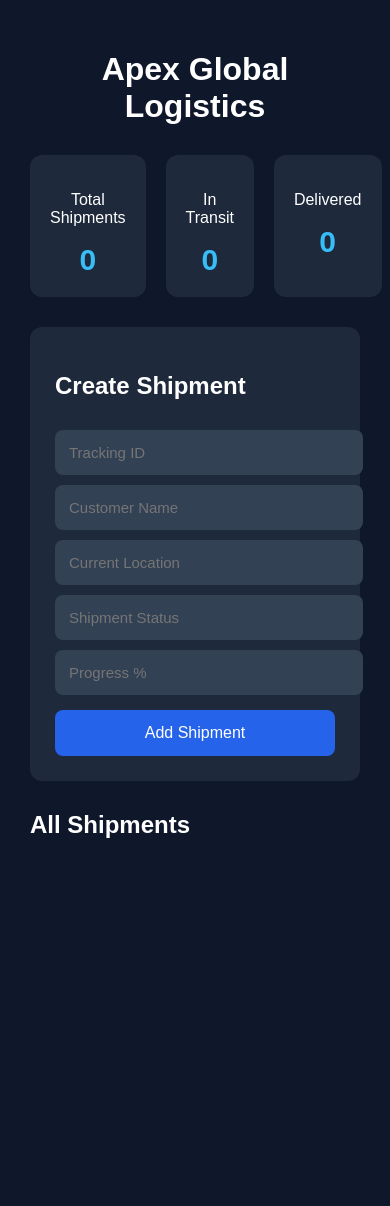
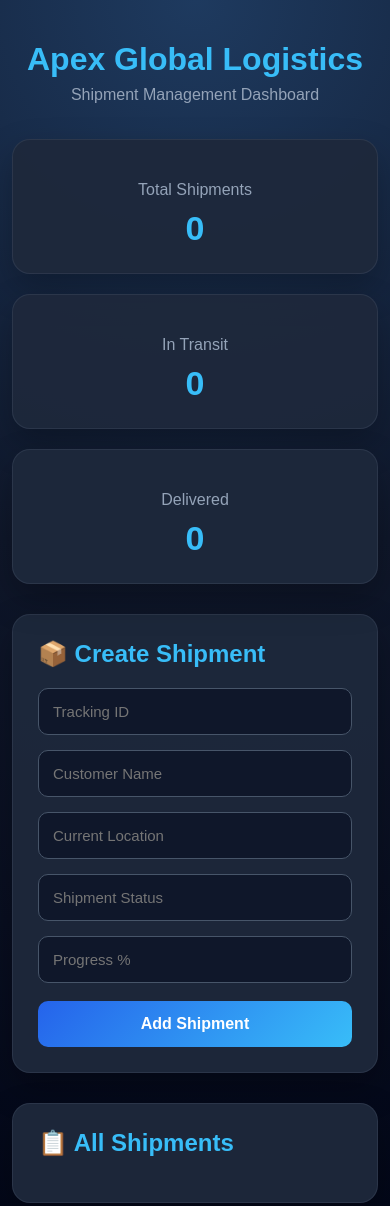
Before and after one commit to flamenation036-cell/apex-global-logistics, a plain HTML site: page admin.html in a window 390 px wide. Before the commit the page ends 889 px from the top, so only its background shows below. Drawn offline with Linux system fonts and the light colour scheme; no server answers.

Commit message:
Restore admin dashboard statistics and shipment loading

```diff
--- a/admin.html
+++ b/admin.html
@@ -8,137 +8,249 @@
   <meta name="viewport"
     content="width=device-width, initial-scale=1.0">
 
-  <title>Admin Dashboard</title>
+  <title>Apex Global Logistics — Admin Dashboard</title>
 
   <style>
 
-    body{
-      margin:0;
-      padding:30px;
-      background:#0f172a;
-      font-family:Arial;
-      color:white;
+    * {
+      box-sizing: border-box;
     }
 
-    h1{
-      text-align:center;
-      margin-bottom:30px;
+    body {
+      margin: 0;
+      padding: 30px 20px;
+      background:
+        radial-gradient(
+          circle at top,
+          #1e3a5f 0%,
+          #0f172a 45%,
+          #020617 100%
+        );
+      font-family: Arial, sans-serif;
+      color: white;
+      min-height: 100vh;
     }
 
-    .dashboard{
-      max-width:900px;
-      margin:auto;
+    .dashboard {
+      width: 100%;
+      max-width: 1100px;
+      margin: auto;
     }
 
-    .stats{
-      display:grid;
-      grid-template-columns:repeat(3,1fr);
-      gap:20px;
-      margin-bottom:30px;
+    .header {
+      text-align: center;
+      margin-bottom: 35px;
     }
 
-    .card{
-      background:#1e293b;
-      padding:20px;
-      border-radius:12px;
-      text-align:center;
+    .header h1 {
+      color: #38bdf8;
+      margin-bottom: 8px;
     }
 
-    .card h2{
-      margin:0;
-      font-size:30px;
-      color:#38bdf8;
+    .header p {
+      color: #94a3b8;
+      margin: 0;
     }
 
-    .form-container{
-      background:#1e293b;
-      padding:25px;
-      border-radius:12px;
-      margin-bottom:30px;
+    .stats {
+      display: grid;
+      grid-template-columns:
+        repeat(3, 1fr);
+      gap: 20px;
+      margin-bottom: 30px;
     }
 
-    input{
-      width:100%;
-      padding:14px;
-      margin-top:10px;
-      border:none;
-      border-radius:8px;
-      background:#334155;
-      color:white;
-      font-size:15px;
+    .card {
+      background: rgba(30, 41, 59, 0.95);
+      padding: 25px;
+      border-radius: 18px;
+      text-align: center;
+      border: 1px solid
+        rgba(148, 163, 184, 0.12);
+      box-shadow:
+        0 15px 35px
+        rgba(0, 0, 0, 0.25);
     }
 
-    button{
-      margin-top:15px;
-      padding:14px;
-      width:100%;
-      border:none;
-      border-radius:8px;
-      background:#2563eb;
-      color:white;
-      font-size:16px;
-      cursor:pointer;
+    .card p {
+      color: #94a3b8;
+      margin-bottom: 10px;
     }
 
-    button:hover{
-      background:#1d4ed8;
+    .card h2 {
+      margin: 0;
+      font-size: 34px;
+      color: #38bdf8;
     }
 
-    .shipment-card{
-      background:#1e293b;
-      padding:20px;
-      border-radius:12px;
-      margin-bottom:20px;
+    .section {
+      background: rgba(30, 41, 59, 0.95);
+      padding: 25px;
+      border-radius: 18px;
+      margin-bottom: 30px;
+      border: 1px solid
+        rgba(148, 163, 184, 0.12);
+      box-shadow:
+        0 15px 35px
+        rgba(0, 0, 0, 0.25);
     }
 
-    .progress-bar{
-      width:100%;
-      height:12px;
-      background:#334155;
-      border-radius:20px;
-      overflow:hidden;
-      margin-top:10px;
+    .section h2 {
+      margin-top: 0;
+      color: #38bdf8;
     }
 
-    .progress{
-      height:100%;
-      background:#22c55e;
+    .form-grid {
+      display: grid;
+      grid-template-columns:
+        repeat(2, 1fr);
+      gap: 15px;
+    }
+
+    input {
+      width: 100%;
+      padding: 14px;
+      border: 1px solid #475569;
+      border-radius: 10px;
+      background: #0f172a;
+      color: white;
+      font-size: 15px;
+      outline: none;
+    }
+
+    input:focus {
+      border-color: #38bdf8;
+      box-shadow:
+        0 0 0 3px
+        rgba(56, 189, 248, 0.12);
+    }
+
+    button {
+      margin-top: 18px;
+      width: 100%;
+      padding: 14px;
+      border: none;
+      border-radius: 10px;
+      background:
+        linear-gradient(
+          135deg,
+          #2563eb,
+          #38bdf8
+        );
+      color: white;
+      font-size: 16px;
+      font-weight: bold;
+      cursor: pointer;
+      transition:
+        transform 0.2s,
+        box-shadow 0.2s;
+    }
+
+    button:hover {
+      transform: translateY(-2px);
+      box-shadow:
+        0 8px 25px
+        rgba(37, 99, 235, 0.35);
+    }
+
+    #shipmentList {
+      margin-top: 15px;
+    }
+
+    .empty-message {
+      color: #94a3b8;
+      text-align: center;
+      padding: 20px;
+    }
+
+    @media (max-width: 700px) {
+
+      .stats {
+        grid-template-columns: 1fr;
+      }
+
+      .form-grid {
+        grid-template-columns: 1fr;
+      }
+
+      body {
+        padding: 20px 12px;
+      }
+
     }
 
   </style>
 
 </head>
 
+
 <body>
 
   <div class="dashboard">
 
-    <h1>Apex Global Logistics</h1>
+    <div class="header">
+
+      <h1>
+        Apex Global Logistics
+      </h1>
+
+      <p>
+        Shipment Management Dashboard
+      </p>
+
+    </div>
+
 
     <div class="stats">
 
       <div class="card">
-        <p>Total Shipments</p>
-        <h2 id="totalShipments">0</h2>
+
+        <p>
+          Total Shipments
+        </p>
+
+        <h2 id="totalShipments">
+          0
+        </h2>
+
       </div>
 
+
       <div class="card">
-        <p>In Transit</p>
-        <h2 id="transitShipments">0</h2>
+
+        <p>
+          In Transit
+        </p>
+
+        <h2 id="transitShipments">
+          0
+        </h2>
+
       </div>
 
+
       <div class="card">
-        <p>Delivered</p>
-        <h2 id="deliveredShipments">0</h2>
+
+        <p>
+          Delivered
+        </p>
+
+        <h2 id="deliveredShipments">
+          0
+        </h2>
+
       </div>
 
     </div>
 
 
+    <div class="section">
 
-    <div class="form-container">
+      <h2>
+        📦 Create Shipment
+      </h2>
 
-      <h2>Create Shipment</h2>
+      <div class="form-grid">
 
         <input
           type="text"
@@ -163,25 +275,45 @@
         <input
           type="number"
           id="progress"
-      placeholder="Progress %">
+          placeholder="Progress %"
+          min="0"
+          max="100">
+
+      </div>
 
       <button onclick="addShipment()">
+
         Add Shipment
+
       </button>
 
     </div>
 
 
+    <div class="section">
 
-    <h2>All Shipments</h2>
+      <h2>
+        📋 All Shipments
+      </h2>
 
-    <div id="shipmentList"></div>
+      <div id="shipmentList">
+
+        <div class="empty-message">
+          Loading shipments...
+        </div>
+
+      </div>
+
+    </div>
 
   </div>
 
 
-
- <script type="module" src="./admin.js"></script>
+  <script
+    type="module"
+    src="./admin.js">
+  </script>
 
 </body>
+
 </html>
--- a/admin.js
+++ b/admin.js
@@ -44,46 +44,174 @@ const shipmentList =
 
 async function loadShipments() {
 
+  const shipmentList =
+    document.getElementById("shipmentList");
+
+  const totalElement =
+    document.getElementById("totalShipments");
+
+  const transitElement =
+    document.getElementById("transitShipments");
+
+  const deliveredElement =
+    document.getElementById("deliveredShipments");
+
+
   shipmentList.innerHTML = "";
 
 
+  try {
 
     const querySnapshot =
-    await getDocs(collection(db, "shipments"));
+      await getDocs(
+        collection(db, "shipments")
+      );
 
+
+    let total = 0;
+    let transit = 0;
+    let delivered = 0;
 
 
     querySnapshot.forEach((docItem) => {
 
-    const data = docItem.data();
+      const data =
+        docItem.data();
 
+
+      total++;
+
+
+      const status =
+        (data.shipmentStatus || "")
+        .toLowerCase();
+
+
+      if (status.includes("transit")) {
+
+        transit++;
+
+      }
+
+
+      if (status.includes("deliver")) {
+
+        delivered++;
+
+      }
+
+
+      const progress =
+        Number(data.progress) || 0;
 
 
       shipmentList.innerHTML += `
 
         <div style="
-        background:white;
-        color:black;
-        padding:15px;
+          background:#1e293b;
+          padding:20px;
           margin-top:15px;
-        border-radius:10px;
+          border-radius:15px;
+          border:1px solid #334155;
         ">
 
-        <h3>${docItem.id}</h3>
+          <h3 style="
+            color:#38bdf8;
+            margin-top:0;
+          ">
 
-        <p><b>Customer:</b> ${data.customerName}</p>
+            ${docItem.id}
 
-        <p><b>Location:</b> ${data.currentLocation}</p>
+          </h3>
 
-        <p><b>Status:</b> ${data.shipmentStatus}</p>
 
-        <p><b>Progress:</b> ${data.progress}%</p>
+          <p>
+            <strong>Customer:</strong>
+            ${data.customerName || "N/A"}
+          </p>
+
+
+          <p>
+            <strong>Location:</strong>
+            ${data.currentLocation || "N/A"}
+          </p>
+
+
+          <p>
+            <strong>Status:</strong>
+            ${data.shipmentStatus || "Pending"}
+          </p>
+
+
+          <p>
+            <strong>Progress:</strong>
+            ${progress}%
+          </p>
+
+
+          <div style="
+            width:100%;
+            height:10px;
+            background:#334155;
+            border-radius:20px;
+            overflow:hidden;
+            margin-top:10px;
+          ">
+
+            <div style="
+              width:${Math.min(progress,100)}%;
+              height:100%;
+              background:#22c55e;
+              border-radius:20px;
+            "></div>
+
+          </div>
 
         </div>
 
       `;
 
     });
+
+
+    totalElement.textContent = total;
+
+    transitElement.textContent = transit;
+
+    deliveredElement.textContent = delivered;
+
+
+    if (total === 0) {
+
+      shipmentList.innerHTML = `
+        <div class="empty-message">
+          No shipments found.
+        </div>
+      `;
+
+    }
+
+
+  } catch (error) {
+
+    console.error(
+      "Error loading shipments:",
+      error
+    );
+
+
+    shipmentList.innerHTML = `
+      <div style="
+        color:#fca5a5;
+        background:#450a0a;
+        padding:15px;
+        border-radius:10px;
+      ">
+        Unable to load shipments.
+      </div>
+    `;
+
+  }
 
 }
 
@@ -140,3 +268,4 @@ window.addShipment = async function () {
   }
 
 };
+loadShipments();
```
Lines whose indentation alone changed are shown as unchanged.
